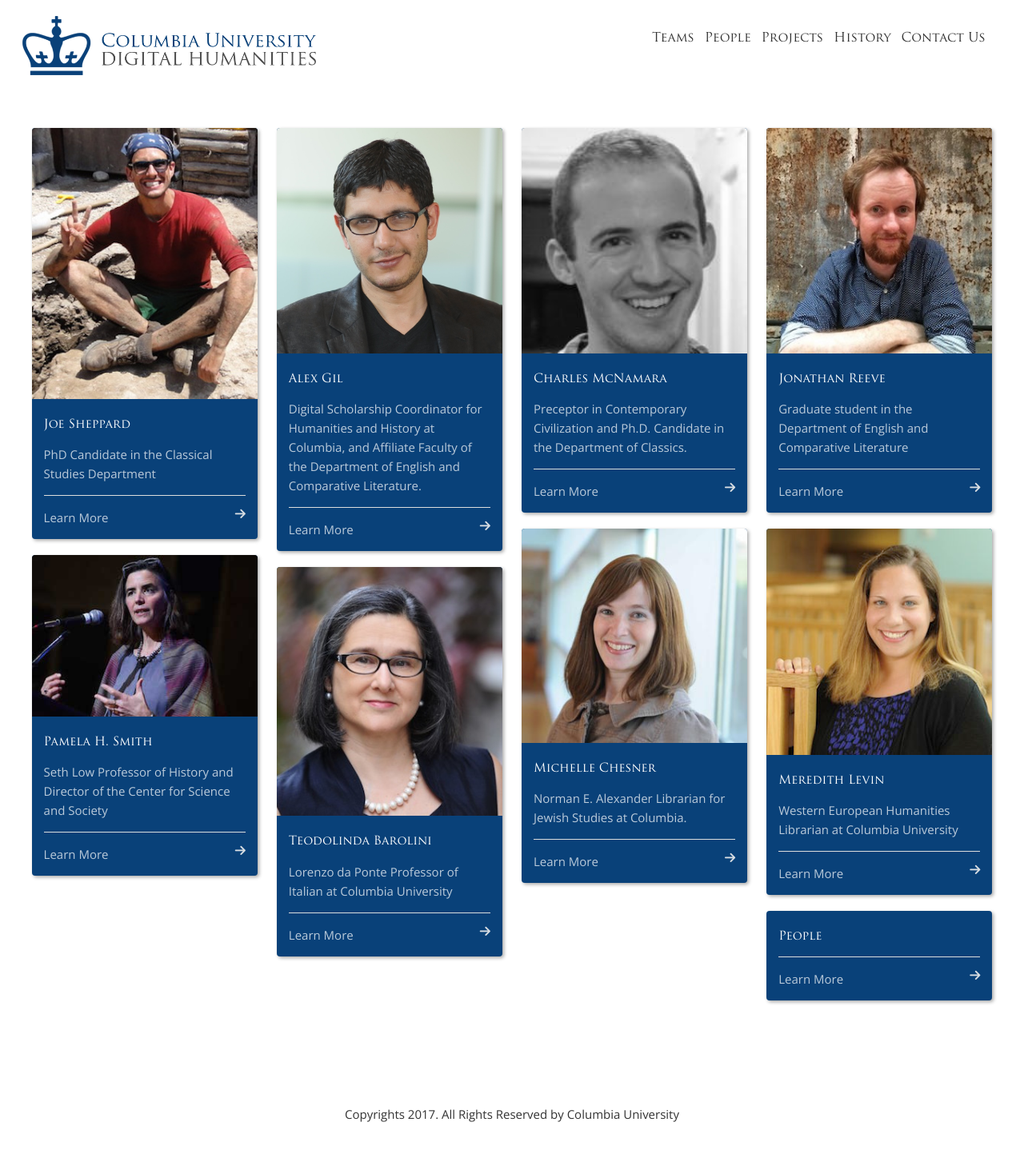
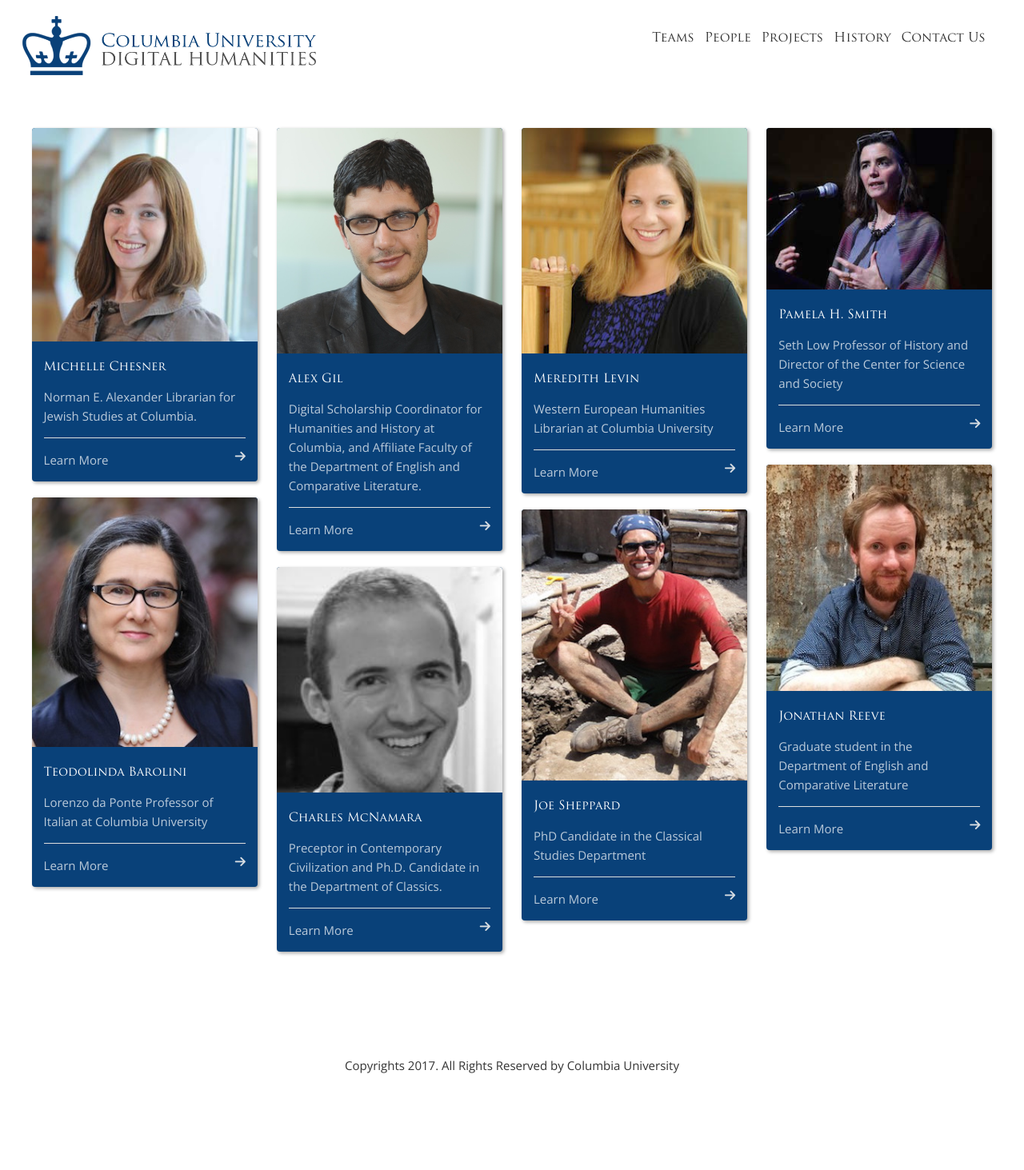
Before and after one commit to cul/dlst-dh, a Jekyll site: the page built from _people/index.html, in a window 1280 px wide. Shown: the whole page at 80% size. Built offline with Jekyll 4.4.1, drawn with Linux system fonts in a browser that asks for light colours; nearby versions of some CDN libraries; after the commit the page ends 1402 px from its top, so only the background shows below that.

```diff
--- a/_people/index.html
+++ b/_people/index.html
@@ -7,7 +7,7 @@ title: People
 <div id="container" class="cols">
     {% for post in site.people %}
     {% if post.archive %}
-    {% elsif post.title != 'Teams' %}
+    {% elsif post.title != 'People' %}
     <div class="box">
        {% if post.img %}
           <img class="feat-image" src={{ "/images/" | prepend: site.baseurl | append: post.img }} alt="{{post.title}}">
```
Also changed, not shown: _pages/archives.md (added, +18 -0 lines), _pages/contact.md (line endings or trailing spaces), 1 other file.
